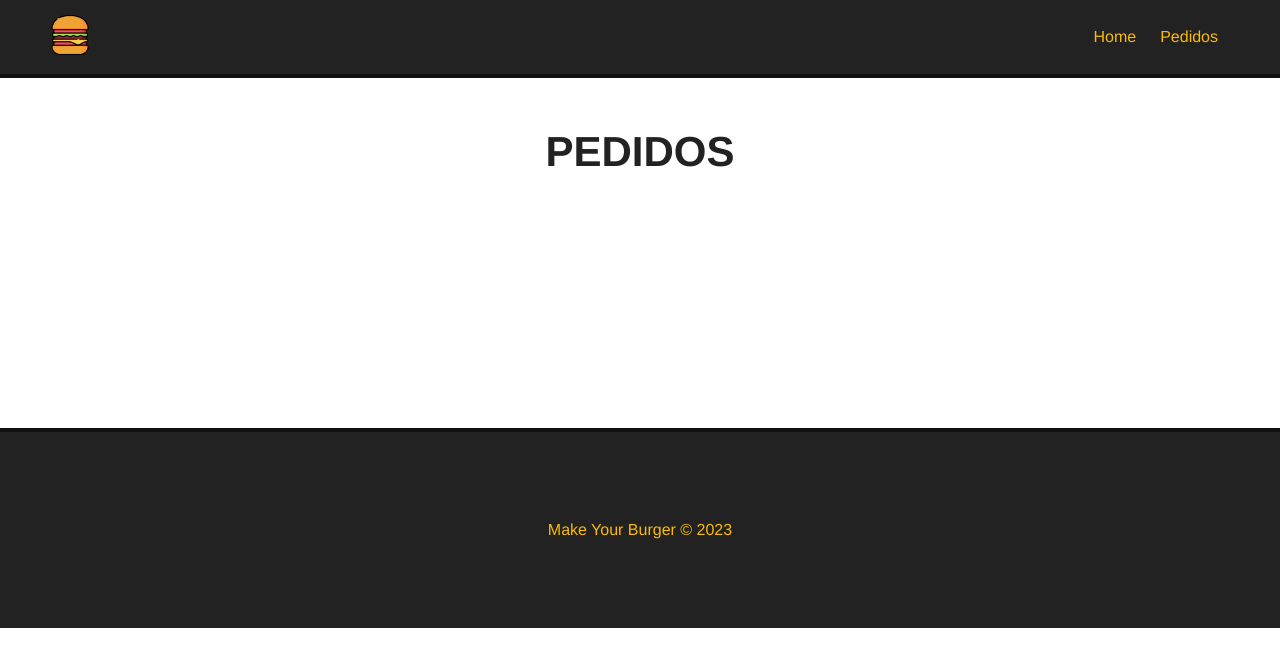
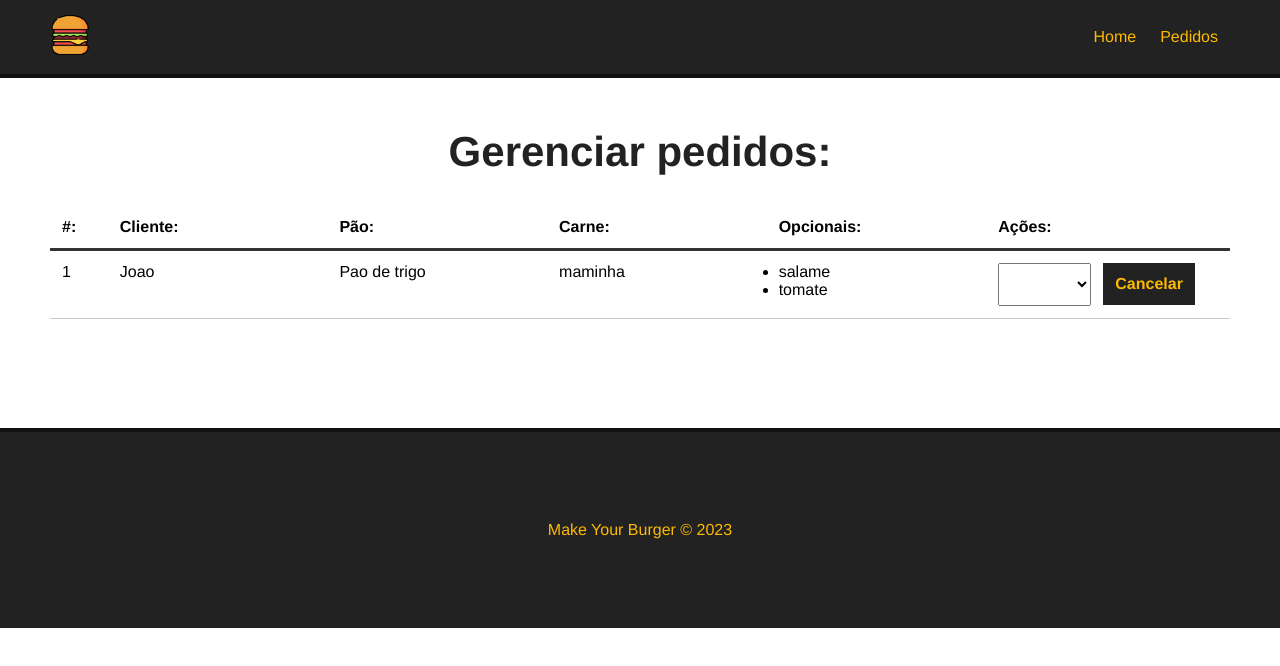
Before and after one commit to Lucas-Jav/Make_Your_Burger_Vue, a Vue app: page /pedidos in a window 1280 px wide. Shown: the top 666 px of the page. Built offline with nearby package versions, Linux system fonts and the light colour scheme.

Commit message:
:sparkles: feat: tela de pedidos (dashboard)

```diff
--- /dev/null
+++ b/src/components/Dashboard.vue
@@ -0,0 +1,102 @@
+<template>
+    <div id="burger-table">
+        <div>
+            <div id="burguer-table-heading">
+                <div class="order-id">#:</div>
+                <div>Cliente: </div>
+                <div>Pão: </div>
+                <div>Carne: </div>
+                <div>Opcionais: </div>
+                <div>Ações: </div>
+            </div>
+            <div id="burguer-table-rows">
+                <div class="burguer-table-row">
+                    <div class="order-number">1</div>
+                    <div>Joao</div>
+                    <div>Pao de trigo</div>
+                    <div>maminha</div>
+                    <div>
+                        <ul>
+                            <li>salame</li>
+                            <li>tomate</li>
+                        </ul>
+                    </div>
+                    <div>
+                        <select name="status" class="status">
+                            <option value="" disabled>Selecione</option>
+                        </select>
+                        <button class="delete-btn">Cancelar</button>
+                    </div>
+                </div>
+            </div>
+        </div>
+    </div>
+</template>
+
+<script>
+
+export default {
+    name: "Dashboard"
+}
+
+</script>
+
+<style scoped>
+
+    #burguer-table {
+        max-width: 1200px;
+        margin: 0 auto;
+    }
+
+    #burguer-table-heading,
+    #burguer-table-rows,
+    .burguer-table-row {
+        display: flex;
+        flex-wrap: wrap;
+    }
+
+    #burguer-table-heading {
+        font-weight: bold;
+        padding: 12px;
+        border-bottom: 3px solid #333;
+    }
+
+    #burguer-table-heading div,
+    .burguer-table-row div {
+        width: 19%;
+    }
+
+    .burguer-table-row {
+        width: 100%;
+        padding: 12px;
+        border-bottom: 1px solid #ccc;
+    }
+
+    #burguer-table-heading .order-id,
+    .burguer-table-row .order-number {
+        width: 5%;
+    }
+
+    select {
+        padding: 12px 6px;
+        margin-right: 12px;
+    }
+
+    .delete-btn {
+        background-color: #222;
+        color: #fcba03;
+        font-weight: bold;
+        border: 2px solid #222;
+        padding: 10px;
+        font-size: 16px;
+        margin: 0 auto;
+        cursor: pointer;
+        transition: .5s;
+    }
+
+    .delete-btn:hover {
+        background-color: transparent;
+        color: #222;
+    }
+
+</style>
--- a/src/views/Pedidos.vue
+++ b/src/views/Pedidos.vue
@@ -1,5 +1,18 @@
 <template>
   <div class="main-container">
-    <h1>PEDIDOS</h1>
+    <h1>Gerenciar pedidos:</h1>
+    <Dashboard />
   </div>
 </template>
+
+<script>
+import Dashboard from '@/components/Dashboard.vue'
+
+export default {
+  name: "Pedidos",
+  components: {
+    Dashboard
+  }
+}
+
+</script>
```
